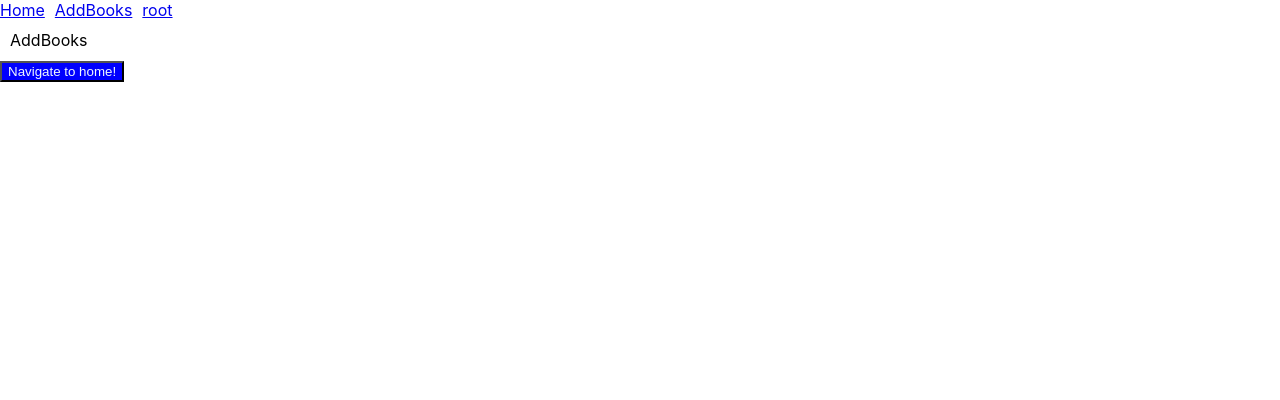
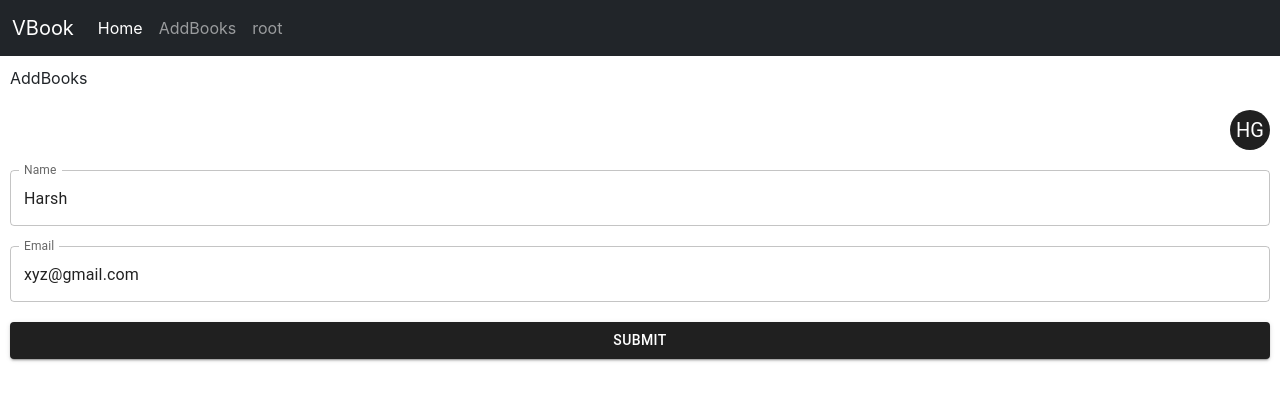
Before and after one commit to ha-rsh20/react-book-library, a React (Create React App) app: page /add in a window 1280 px wide. Shown: the top 400 px of the page. Built offline with nearby package versions, Linux system fonts and the light colour scheme.

Commit message:
mui textfield,avatar,icons and react hooks

```diff
--- a/package.json
+++ b/package.json
@@ -5,6 +5,7 @@
   "dependencies": {
     "@emotion/react": "^11.11.0",
     "@emotion/styled": "^11.11.0",
+    "@mui/icons-material": "^5.11.16",
     "@mui/material": "^5.13.1",
     "@testing-library/jest-dom": "^5.16.5",
     "@testing-library/react": "^13.4.0",
--- a/public/index.html
+++ b/public/index.html
@@ -24,6 +24,17 @@
       work correctly both with client-side routing and a non-root public URL.
       Learn how to configure a non-root public URL by running `npm run build`.
     -->
+    <link
+      href="https://cdn.jsdelivr.net/npm/bootstrap@5.0.2/dist/css/bootstrap.min.css"
+      rel="stylesheet"
+      integrity="sha384-EVSTQN3/azprG1Anm3QDgpJLIm9Nao0Yz1ztcQTwFspd3yD65VohhpuuCOmLASjC"
+      crossorigin="anonymous"
+    />
+    <script
+      src="https://cdn.jsdelivr.net/npm/bootstrap@5.0.2/dist/js/bootstrap.bundle.min.js"
+      integrity="sha384-MrcW6ZMFYlzcLA8Nl+NtUVF0sA7MsXsP1UyJoMp4YLEuNSfAP+JcXn/tWtIaxVXM"
+      crossorigin="anonymous"
+    ></script>
     <title>React App</title>
   </head>
   <body>
--- a/src/App.js
+++ b/src/App.js
@@ -1,19 +1,49 @@
 import AddBooks from "./components/AddBooks";
 import Home from "./components/Home";
-import { Link, BrowserRouter, Routes, Route } from "react-router-dom";
+import { BrowserRouter, Routes, Route } from "react-router-dom";
 import NotFound from "./components/NotFound";
 
 function App() {
   return (
     <div>
       <BrowserRouter>
-        <Link to="/">Home</Link>
-        <Link to="/add" style={{ marginLeft: 10 }}>
-          AddBooks
-        </Link>
-        <Link to="/xyz" style={{ marginLeft: 10 }}>
-          root
-        </Link>
+        <nav className="navbar navbar-expand-lg navbar-dark bg-dark">
+          <div className="container-fluid">
+            <a className="navbar-brand" href="/">
+              VBook
+            </a>
+            <button
+              className="navbar-toggler"
+              type="button"
+              data-bs-toggle="collapse"
+              data-bs-target="#navbarNav"
+              aria-controls="navbarNav"
+              aria-expanded="false"
+              aria-label="Toggle navigation"
+            >
+              <span className="navbar-toggler-icon"></span>
+            </button>
+            <div className="collapse navbar-collapse" id="navbarNav">
+              <ul className="navbar-nav">
+                <li className="nav-item">
+                  <a className="nav-link active" aria-current="page" href="/">
+                    Home
+                  </a>
+                </li>
+                <li className="nav-item">
+                  <a className="nav-link" href="/add">
+                    AddBooks
+                  </a>
+                </li>
+                <li className="nav-item">
+                  <a className="nav-link" href="/xyz">
+                    root
+                  </a>
+                </li>
+              </ul>
+            </div>
+          </div>
+        </nav>
         <Routes>
           <Route path="/add" element={<AddBooks />} />
           <Route path="/" element={<Home />} />
--- a/src/components/AddBooks.js
+++ b/src/components/AddBooks.js
@@ -1,26 +1,125 @@
-import React from "react";
+import React, { useState } from "react";
 import { useNavigate } from "react-router-dom";
-import "./MyStyle.css";
+import { Popover, Avatar, Button, ThemeProvider } from "@mui/material";
+import { theme } from "../mui_style";
+import TextField from "@mui/material/TextField";
+import ExitToAppIcon from "@mui/icons-material/ExitToApp";
 
 export default function AddBooks() {
   const Navigate = useNavigate();
+  const [name, setName] = useState("Harsh");
+  const [email, setEmail] = useState("xyz@gmail.com");
+  const [open, setOpen] = useState();
+  const [anchorEl, setAnchorEl] = useState(null);
 
+  const handleClick = (event) => {
+    setAnchorEl(event.currentTarget);
+    setOpen(true);
+  };
+  const handleClose = (event) => {
+    setAnchorEl(event.currentTarget);
+    setOpen(false);
+  };
   function toHome() {
     //alert("You want to home page!");
     //let name = prompt("What is your name?");
     //console.log(name);
     //console.log(window);
-    let confirm = window.confirm("Do you want to navigate to home?");
-    if (confirm) {
-      Navigate("/");
-    }
+    // let confirm = window.confirm("Do you want to navigate to home?");
+    // if (confirm) {
+    Navigate("/");
+    // }
+    console.log(`name:${name},email:${email}`);
   }
+  // function openPopover() {
+  //   if (open) {
+  //     setOpen(false);
+  //   } else {
+  //     setOpen(true);
+  //   }
+  // }
   return (
-    <div>
+    <ThemeProvider theme={theme}>
       <div style={{ padding: 10 }}>AddBooks</div>
-      <button onClick={toHome} className="btn">
-        Navigate to home!
-      </button>
-    </div>
+      <div
+        style={{
+          padding: 10,
+          display: "flex",
+          justifyContent: "flex-end",
+        }}
+      >
+        <div
+          onClick={handleClick}
+          style={{
+            display: "flex",
+            justifyContent: "flex-end",
+            alignItems: "center",
+            columnGap: 10,
+            cursor: "pointer",
+          }}
+        >
+          <Avatar sx={{ bgcolor: "#202020" }}>HG</Avatar>
+        </div>
+      </div>
+      <div
+        style={{
+          padding: 10,
+          rowGap: 20,
+          display: "flex",
+          flexDirection: "column",
+          flex: 1,
+        }}
+      >
+        <TextField
+          type="text"
+          value={name}
+          variant="outlined"
+          label="Name"
+          placeholder="enter name"
+          onChange={(e) => {
+            setName(e.target.value);
+          }}
+        />
+        <TextField
+          type="email"
+          value={email}
+          variant="outlined"
+          label="Email"
+          placeholder="enter email"
+          onChange={(e) => {
+            setEmail(e.target.value);
+          }}
+        />
+        <Button onClick={toHome} variant="contained">
+          submit
+        </Button>
+      </div>
+      <Popover
+        open={open}
+        anchorOrigin={{
+          vertical: "bottom",
+          horizontal: "left",
+        }}
+        transformOrigin={{
+          vertical: "top",
+          horizontal: "left",
+        }}
+        anchorEl={anchorEl}
+        onClose={handleClose}
+      >
+        <div style={{ padding: 10, display: "flex", flexDirection: "column" }}>
+          <span>Harsh Gajjar</span>
+          <div
+            style={{
+              borderBottom: "2px solid black",
+              margin: 5,
+            }}
+          ></div>
+          <Button onClick={toHome} variant="contained">
+            <ExitToAppIcon />
+          </Button>
+        </div>
+      </Popover>
+    </ThemeProvider>
   );
 }
--- a/src/components/NotFound.js
+++ b/src/components/NotFound.js
@@ -7,17 +7,21 @@ function NotFound() {
   const Navigate = useNavigate();
 
   function toHome() {
-    let confirm = window.confirm("Do you want to navigate to home?");
-    if (confirm) {
-      Navigate("/");
-    }
+    // let confirm = window.confirm("Do you want to navigate to home?");
+    // if (confirm) {
+    Navigate("/");
+    // }
   }
   return (
     <ThemeProvider theme={theme}>
-      <div>
+      <div style={{ padding: 10 }}>
         Page not found!
         <br />
-        <Button variant="contained" onClick={toHome}>
+        <Button
+          variant="contained"
+          onClick={toHome}
+          style={{ margin: 10, width: 80 }}
+        >
           Go back to home
         </Button>
       </div>
```
Also changed, not shown: 2 other files (tests, documents, lock files or other folders).
